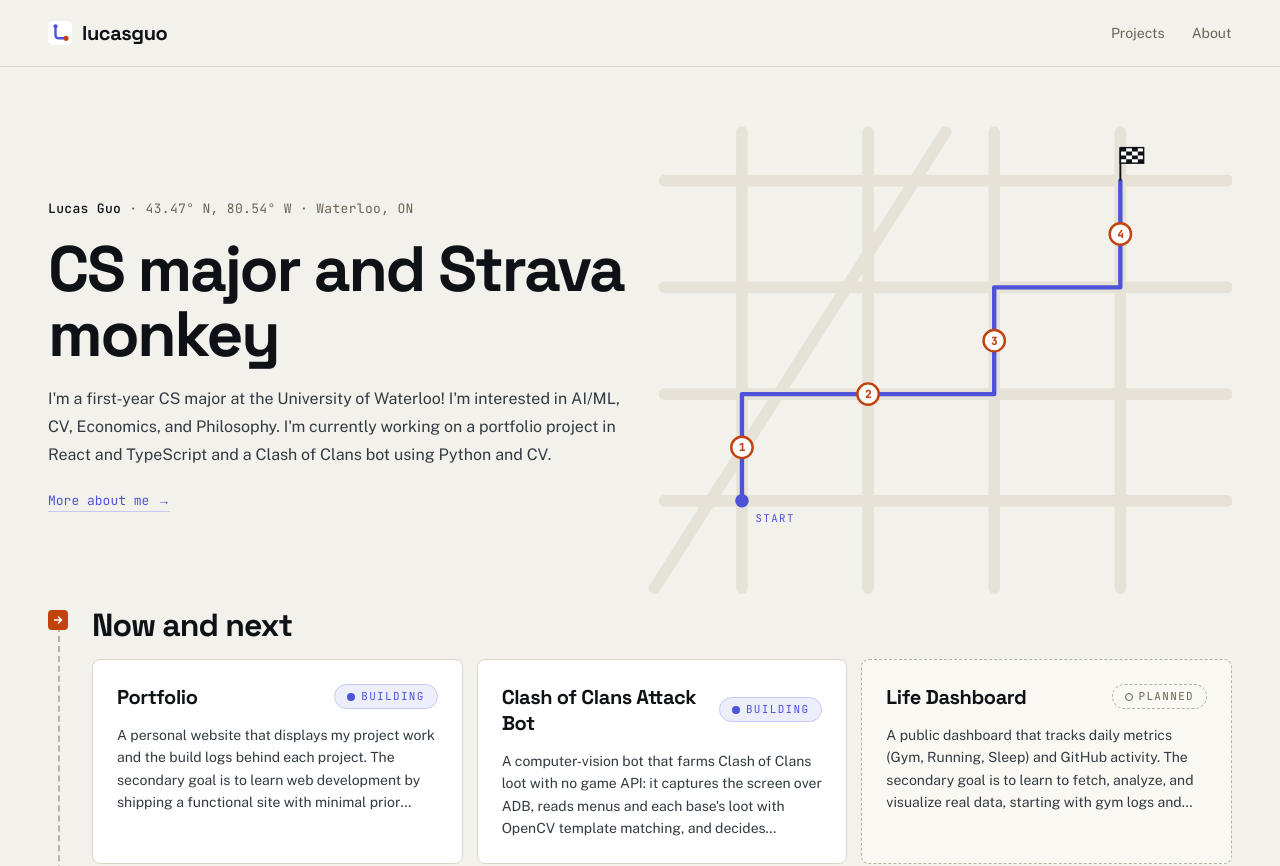
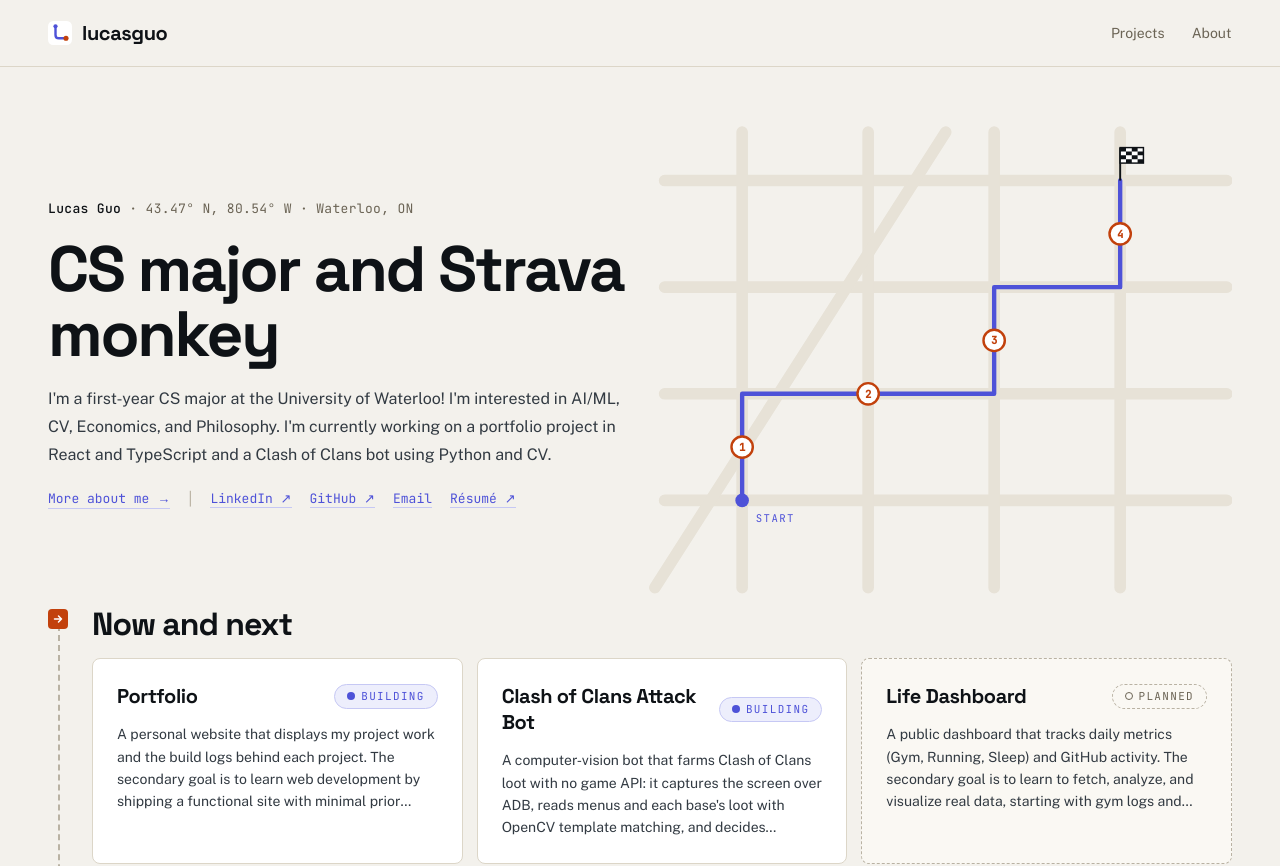
Before and after one commit to lucas-guo-2008/portfolio, a Next.js app: page / in a window 1280 px wide. Shown: the top 866 px of the page. Built offline with nearby package versions, Linux system fonts and the light colour scheme.

Commit message:
Add ContactLinks component to Home page, update link styling, and include résumé link

```diff
--- a/app/page.tsx
+++ b/app/page.tsx
@@ -1,4 +1,5 @@
 import Link from 'next/link';
+import ContactLinks from '@/components/ContactLinks';
 import CourseMap from '@/components/CourseMap';
 import ProjectTile from '@/components/ProjectTile';
 import Sign from '@/components/Sign';
@@ -6,7 +7,8 @@ import { projects, type Project } from '@/lib/projects';
 import { bio, location, name, tagline } from '@/lib/about';
 
 const focusRing = 'focus-visible:outline-2 focus-visible:outline-accent focus-visible:outline-offset-2';
-const textLink = `self-start pt-2.5 pb-0.5 md:pt-0 md:pb-0 md:mt-1 font-mono text-caption text-accent border-b border-accent-border hover:text-accent-strong hover:border-accent-strong ${focusRing}`;
+const linkLook = `font-mono text-caption text-accent border-b border-accent-border hover:text-accent-strong hover:border-accent-strong ${focusRing}`;
+const textLink = `self-start pt-2.5 pb-0.5 md:pt-0 md:pb-0 md:mt-1 ${linkLook}`;
 const built: Project['status'][] = ['live', 'complete'];
 
 const flagIcon = (
@@ -30,13 +32,16 @@ export default function Home() {
   return (
     <div className="flex flex-col">
       <section className="relative py-12 md:py-24">
-        {/* xl+ only, in the right half: the intro narrows to max-w-xl there so the two never overlap */}
         <CourseMap className="hidden xl:block absolute right-0 top-0 h-full w-1/2 pointer-events-none" />
         <div className="relative flex flex-col gap-4.5 max-w-reading xl:max-w-xl">
           <p className="font-mono text-caption tracking-wide text-text-muted"><span className="font-medium text-text">{name}</span> · {location}</p>
           <h1 className="text-display md:text-hero font-display font-bold">{tagline}</h1>
           <p className="text-body text-text-secondary">{bio[0]}</p>
-          <Link href="/about" className={textLink}>More about me →</Link>
+          <div className="flex flex-wrap items-center gap-x-4.5 gap-y-2">
+            <Link href="/about" className={linkLook}>More about me →</Link>
+            <span aria-hidden="true" className="hidden md:inline text-text-faint">|</span>
+            <ContactLinks />
+          </div>
         </div>
       </section>
 
--- /dev/null
+++ b/components/ContactLinks.tsx
@@ -0,0 +1,27 @@
+import { resumeUrl, socials } from "@/lib/socials";
+
+const link = "text-accent border-b border-accent-border hover:text-accent-strong hover:border-accent-strong focus-visible:outline-2 focus-visible:outline-accent focus-visible:outline-offset-2";
+
+export default function ContactLinks() {
+    const links = socials
+        .filter(social => social.hero && social.href)
+        .map(social => ({ href: social.href!, label: social.label, external: social.href!.startsWith('http') }));
+    if (resumeUrl) links.push({ href: resumeUrl, label: 'Résumé', external: true });
+
+    return (
+        <ul className="flex flex-wrap items-center gap-x-4.5 gap-y-2 font-mono text-caption">
+            {links.map(({ href, label, external }) => (
+                <li key={label}>
+                    <a
+                        href={href}
+                        target={external ? '_blank' : undefined}
+                        rel={external ? 'noopener noreferrer' : undefined}
+                        className={link}
+                    >
+                        {external ? `${label} ↗` : label}
+                    </a>
+                </li>
+            ))}
+        </ul>
+    );
+}
--- a/lib/socials.ts
+++ b/lib/socials.ts
@@ -1,16 +1,21 @@
 export type Social = {
-    href?: string;   // no href renders as plain text (the email, so it isn't a mailto)
+    href?: string;
     label: string;
     handle?: string;
+    hero?: boolean;
 };
+
+export const email = "lucas.lu.guo@gmail.com";
 
 export const socials: Social[] = [
     {href: "https://www.instagram.com/lucas.guo_/", label: "Instagram", handle: "@lucas.guo_"},
-    {href: "https://www.linkedin.com/in/lucas-guo/", label: "LinkedIn", handle: "in/lucas-guo"},
-    {href: "https://github.com/lucas-guo-2008", label: "Github", handle: "lucas-guo-2008"},
-    {href: "https://www.strava.com/athletes/145385726", label: "Strava"},
-    {label: "lucas.lu.guo [at] gmail [dot] com"}
+    {href: "https://www.linkedin.com/in/lucas-guo/", label: "LinkedIn", handle: "in/lucas-guo", hero: true},
+    {href: "https://github.com/lucas-guo-2008", label: "GitHub", handle: "lucas-guo-2008", hero: true},
+    {href: "https://www.strava.com/athletes/145385726", label: "Strava", handle: "Lucas Guo"},
+    {href: `mailto:${email}`, label: "Email", handle: email, hero: true},
 ]
+
+export const resumeUrl: string | undefined = '/resume.pdf';
 
 // Set once the dashboard is live (T31); the footer link appears by itself.
 export const dashboardUrl: string | undefined = undefined;
```
Also changed, not shown: 1 other file (tests, documents, lock files or other folders).
